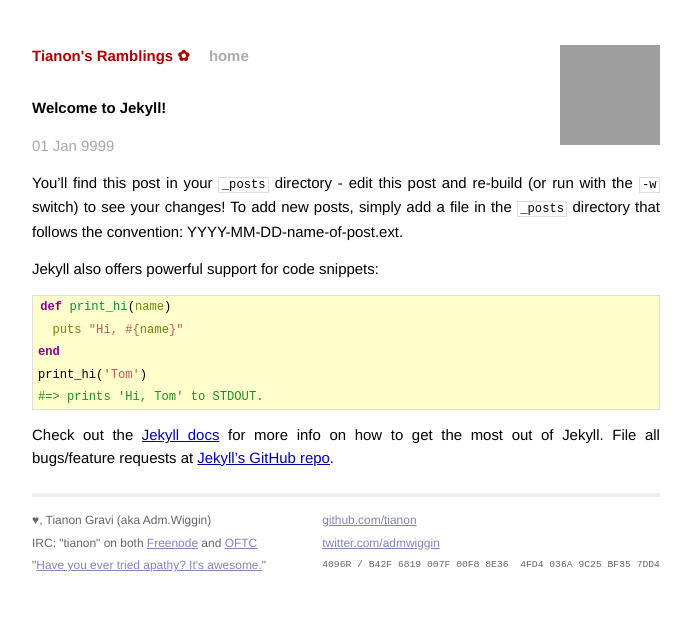
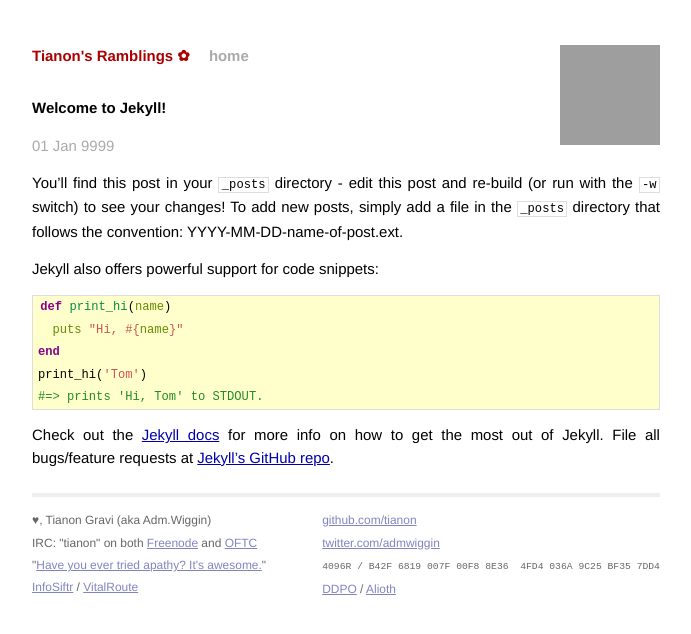
Before and after one commit to tianon/tianon.github.io, a Jekyll site: the page built from _posts/9999-01-01-welcome-to-jekyll.md, in a window 1280 px wide, cut to the strip 0-945 px from the top of the page. Shown: the top 634 px of the strip, without its empty margins (294-985 px from the left). Built offline with Jekyll 4.4.1, drawn with Linux system fonts in a browser that asks for light colours; Markdown is read by kramdown in place of the engine named in the settings; grey boxes are pictures that could not be loaded.

Commit message:
add more links to footer

```diff
--- a/_layouts/default.html
+++ b/_layouts/default.html
@@ -37,11 +37,17 @@
 					<a href="http://www.oftc.net/">OFTC</a>
 					<br />
 					"<a href="http://dilbert.com/strips/comic/2013-09-09" target="_blank">Have you ever tried apathy?  It's awesome.</a>"
+					<br />
+					<a href="http://infosiftr.com">InfoSiftr</a> / <a href="http://vitalroute.com">VitalRoute</a>
 				</div>
 				<div class="contact right">
-					<a href="https://github.com/tianon">github.com/tianon</a><br />
-					<a href="https://twitter.com/admwiggin">twitter.com/admwiggin</a><br />
-					<pre>4096R / B42F 6819 007F 00F8 8E36  4FD4 036A 9C25 BF35 7DD4</pre>
+					<a href="https://github.com/tianon">github.com/tianon</a>
+					<br />
+					<a href="https://twitter.com/admwiggin">twitter.com/admwiggin</a>
+					<br />
+					<code style="white-space: pre;">4096R / B42F 6819 007F 00F8 8E36  4FD4 036A 9C25 BF35 7DD4</code>
+					<br />
+					<a href="https://qa.debian.org/developer.php?login=admwiggin@gmail.com">DDPO</a> / <a href="https://alioth.debian.org/users/tianon-guest/">Alioth</a>
 				</div>
 			</div>
 		</div>
```
